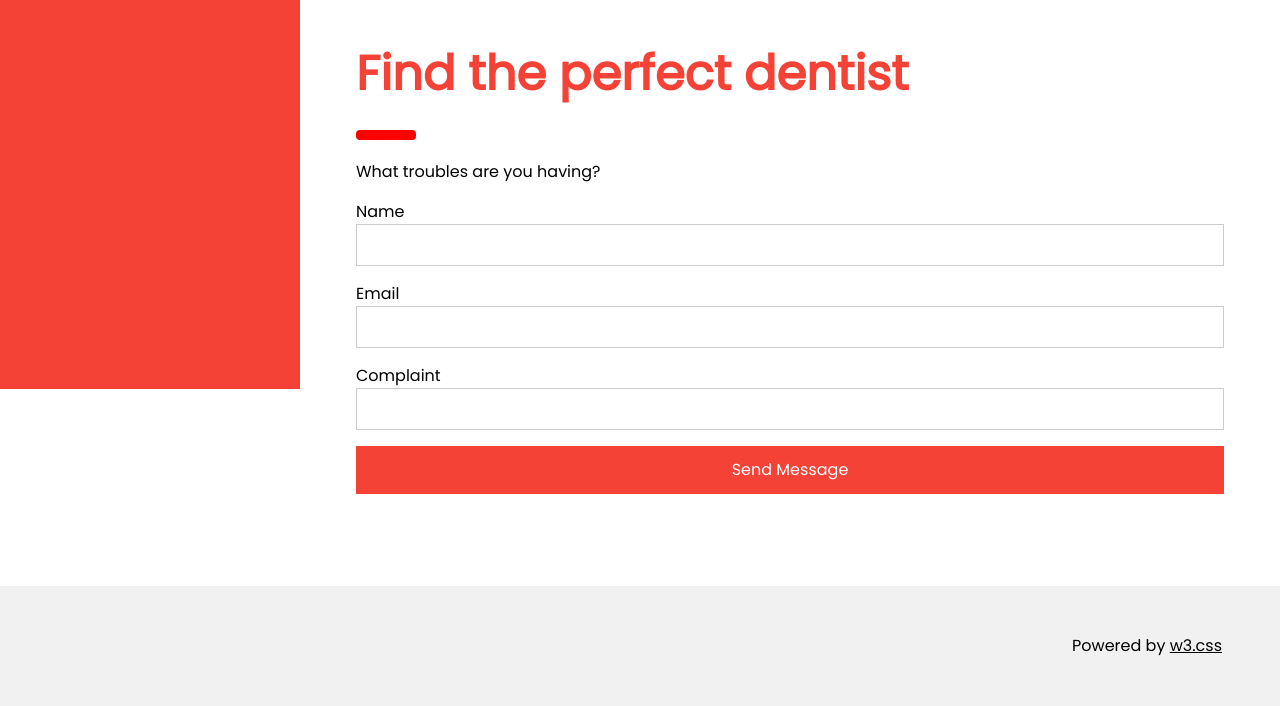
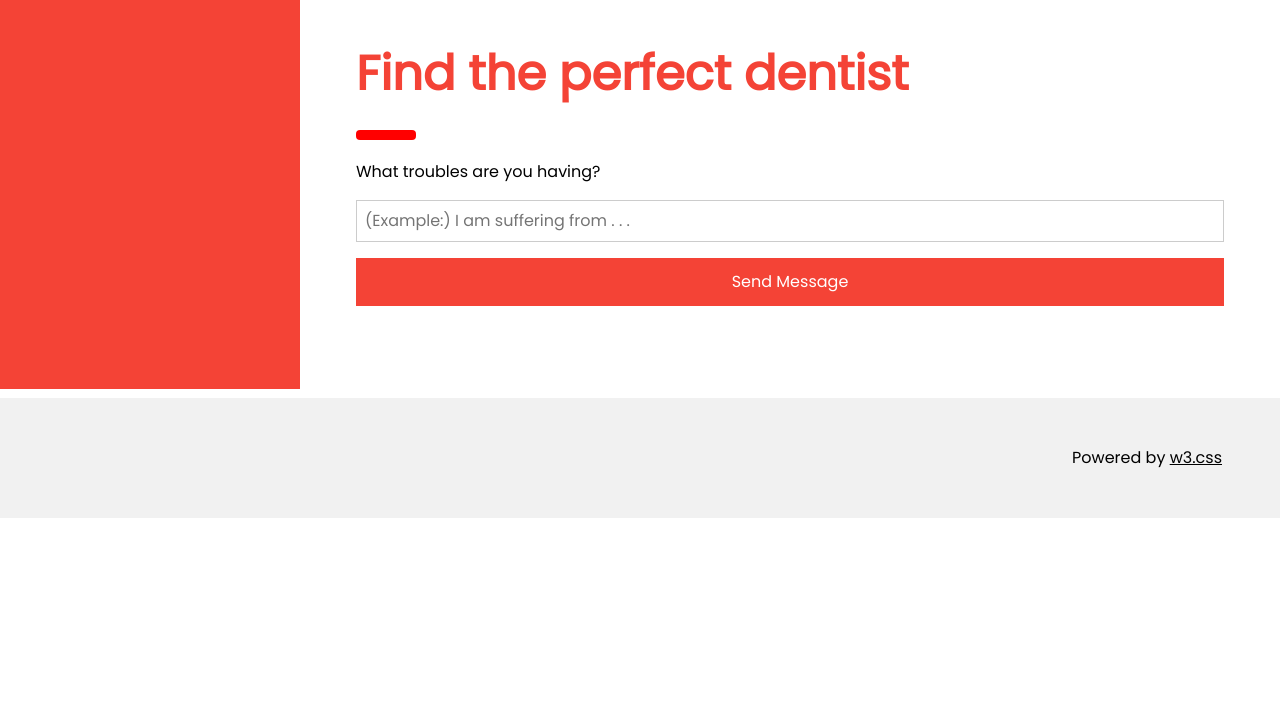
Before and after one commit to vanstorm9/Dentist-Recommendation, a Flask app: page / in a window 1280 px wide. Shown: the part 411-1117 px from the top of the page. After the commit the page ends 929 px from the top, so only its background shows below. Run offline with Flask 2, Linux system fonts and the light colour scheme.

Commit message:
Adding more stuff

```diff
--- a/flaskSite/templates/index.html
+++ b/flaskSite/templates/index.html
@@ -96,17 +96,9 @@ body {font-size:16px;}
     <hr style="width:50px;border:5px solid red" class="w3-round">
     <p>What troubles are you having?</p>
       <div class="w3-section">
-        <label>Name</label>
-        <input class="w3-input w3-border" type="text" name="Name" required>
+        <input class="w3-input w3-border" type="text" name="Name" required placeholder="(Example:) I am suffering from . . .">
       </div>
-      <div class="w3-section">
-        <label>Email</label>
-        <input class="w3-input w3-border" type="text" name="Email" required>
-      </div>
-      <div class="w3-section">
-        <label>Complaint</label>
-        <input class="w3-input w3-border" type="text" name="Message" required>
-      </div>
+
       <button onclick='$("#alertT").fadeIn();' class="w3-button w3-block w3-padding-large w3-red w3-margin-bottom">Send Message</button>
   </div>
 
```
Also changed, not shown: 1 other file.
